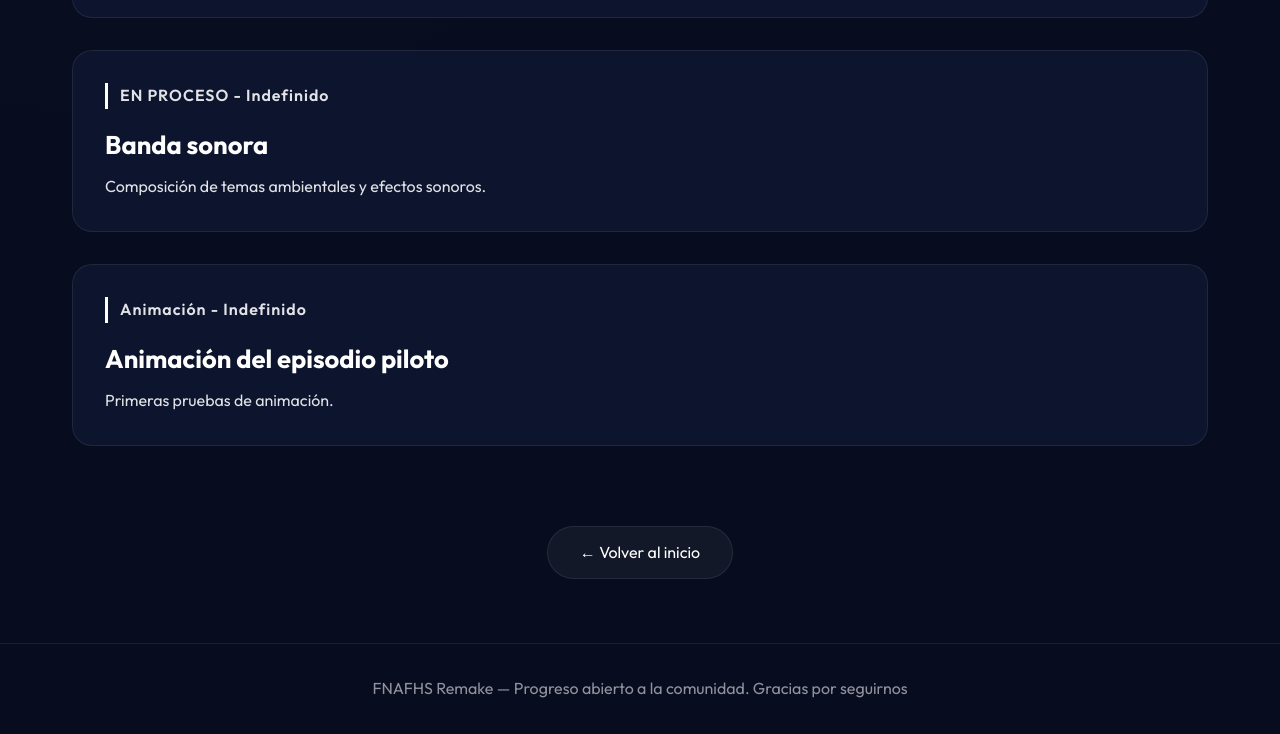
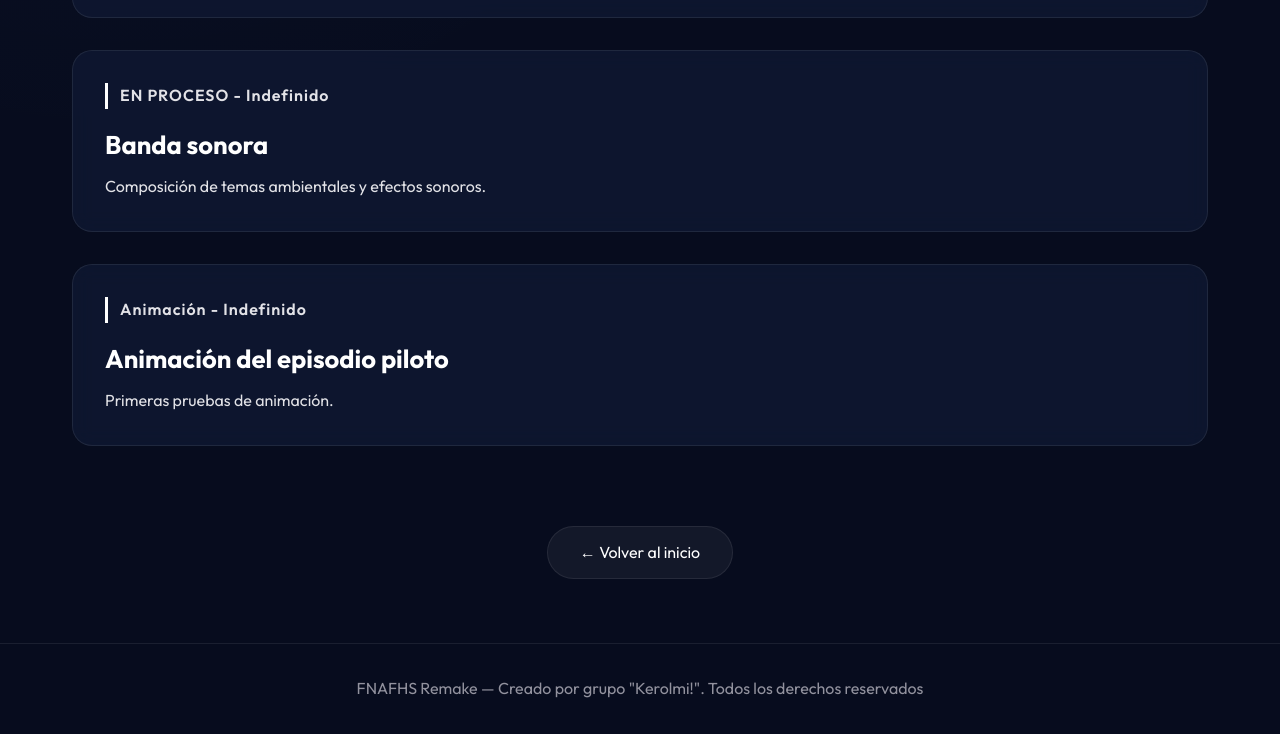
Before and after one commit to Comuza/FNAFHS-REMAKE-WEB-SITIO, a plain HTML site: page avances.html in a window 1280 px wide. Shown: the part 841-1575 px from the top of the page. Drawn offline with Linux system fonts and the light colour scheme.

Commit message:
Update avances.html

```diff
--- a/avances.html
+++ b/avances.html
@@ -243,7 +243,7 @@
   </section>
 
   <footer>
-    <p>FNAFHS Remake — Progreso abierto a la comunidad. Gracias por seguirnos</p>
+    <p>FNAFHS Remake — Creado por grupo "Kerolmi!". Todos los derechos reservados</p>
   </footer>
 
 </body>
```
